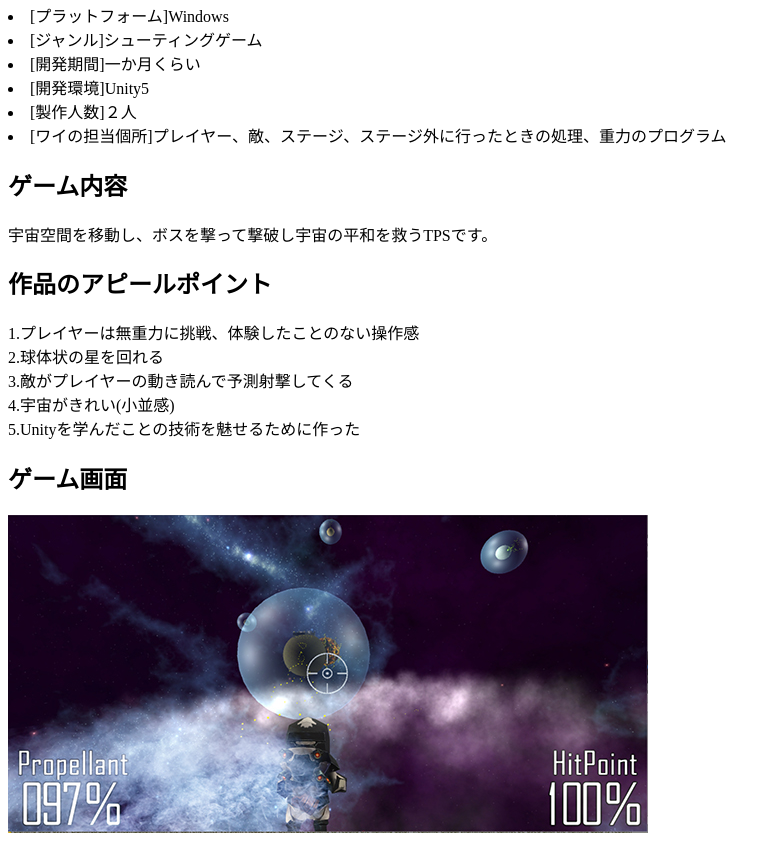
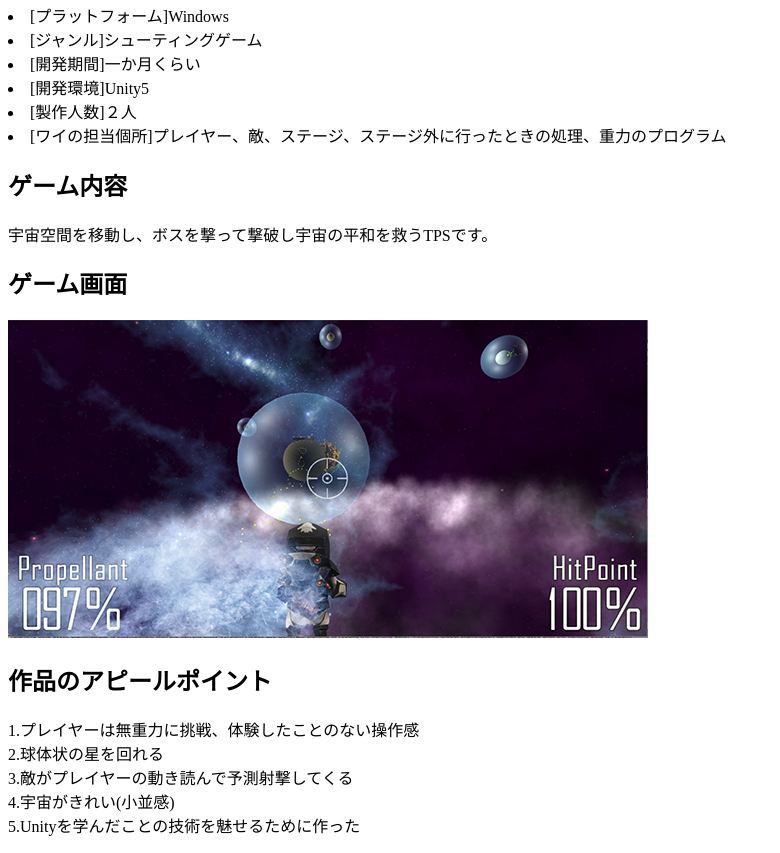
Before and after one commit to LITRIT/WebSite20170712, a plain HTML site: page index.html in a window 1280 px wide. Shown: the part 474-1327 px from the top of the page, without its empty margins (0-780 px from the left). Drawn offline with Linux system fonts and the light colour scheme.

Commit message:
Update index.html

```diff
--- a/index.html
+++ b/index.html
@@ -6,10 +6,12 @@
   <title>Gravitas</title>
   </head>
   <h1 id="gravitas">Gravitas</h1><img src="ss01.jpg" alt=""><h2 id="作品概要">作品概要</h2><li>[プラットフォーム]Windows</li><li>[ジャンル]シューティングゲーム</li><li>[開発期間]一か月くらい</li><li>[開発環境]Unity5</li><li>[製作人数]２人</li><li>[ワイの担当個所]プレイヤー、敵、ステージ、ステージ外に行ったときの処理、重力のプログラム</li><h2 id="ゲーム内容">ゲーム内容</h2><p>宇宙空間を移動し、ボスを撃って撃破し宇宙の平和を救うTPSです。
-</p><h2 id="作品のアピールポイント">作品のアピールポイント</h2><p>
+</p>
+<h2 id="ゲーム画面">ゲーム画面</h2><p><img src="ss02.jpg" alt=""></p>
+<h2 id="作品のアピールポイント">作品のアピールポイント</h2><p>
 1.プレイヤーは無重力に挑戦、体験したことのない操作感<br>
 2.球体状の星を回れる<br>
 3.敵がプレイヤーの動き読んで予測射撃してくる<br>
 4.宇宙がきれい(小並感)<br>
 5.Unityを学んだことの技術を魅せるために作った
-  </p><h2 id="ゲーム画面">ゲーム画面</h2><p><img src="ss02.jpg" alt=""></p></body></html>
+</p></body></html>
```
